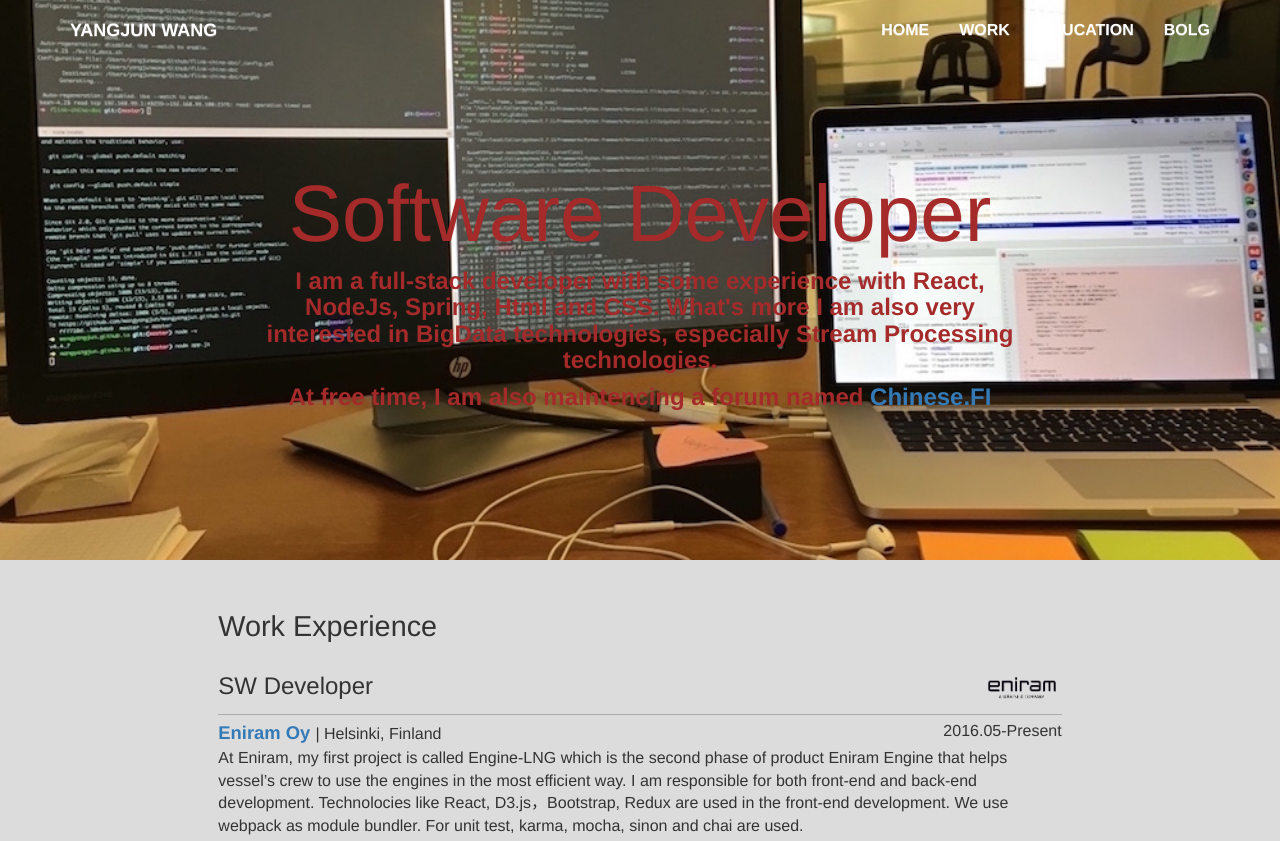
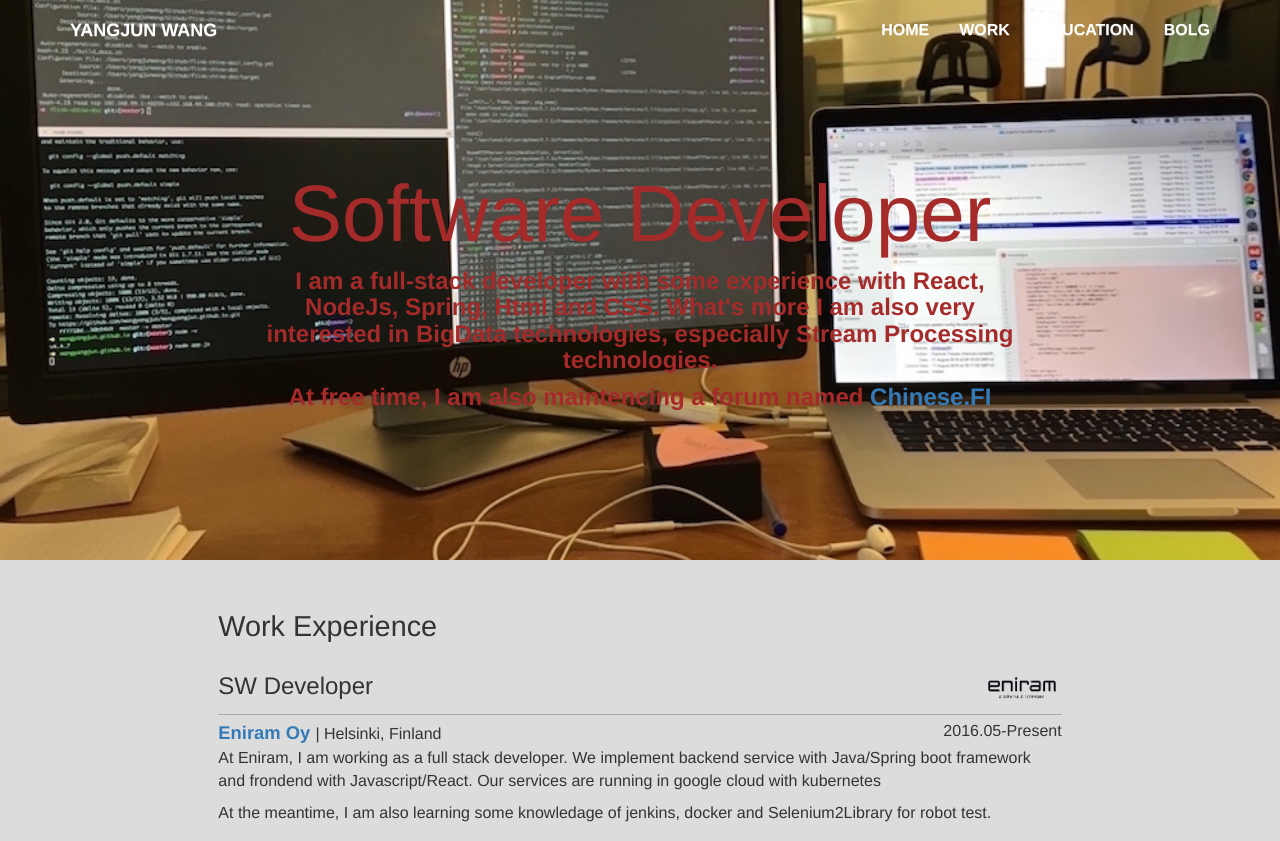
Before and after one commit to wangyangjun/wangyangjun.github.io, a website: page index.html in a window 1280 px wide. Shown: the top 841 px of the page. Drawn offline with nearby package versions, Linux system fonts and the light colour scheme; some packages are replaced by stand-ins of ours; a script that the page names is missing.

Commit message:
update eniram working description

```diff
--- a/views/home.html
+++ b/views/home.html
@@ -41,7 +41,7 @@
 			    	</div>
 		    	</header>
 		    	<article>
-		    		<p>At Eniram, my first project is called Engine-LNG which is the second phase of product Eniram Engine that helps vessel’s crew to use the engines in the most efficient way. I am responsible for both front-end and back-end development. Technolocies like React, D3.js，Bootstrap, Redux are used in the front-end development. We use webpack as module bundler. For unit test, karma, mocha, sinon and chai are used. </p>
+		    		<p>At Eniram, I am working as a full stack developer. We implement backend service with Java/Spring boot framework and frondend with Javascript/React. Our services are running in google cloud with kubernetes</p>
 		    		<p>At the meantime, I am also learning some knowledage of jenkins, docker and Selenium2Library for robot test.</p>
 		    	</article>
 			</section>
```
